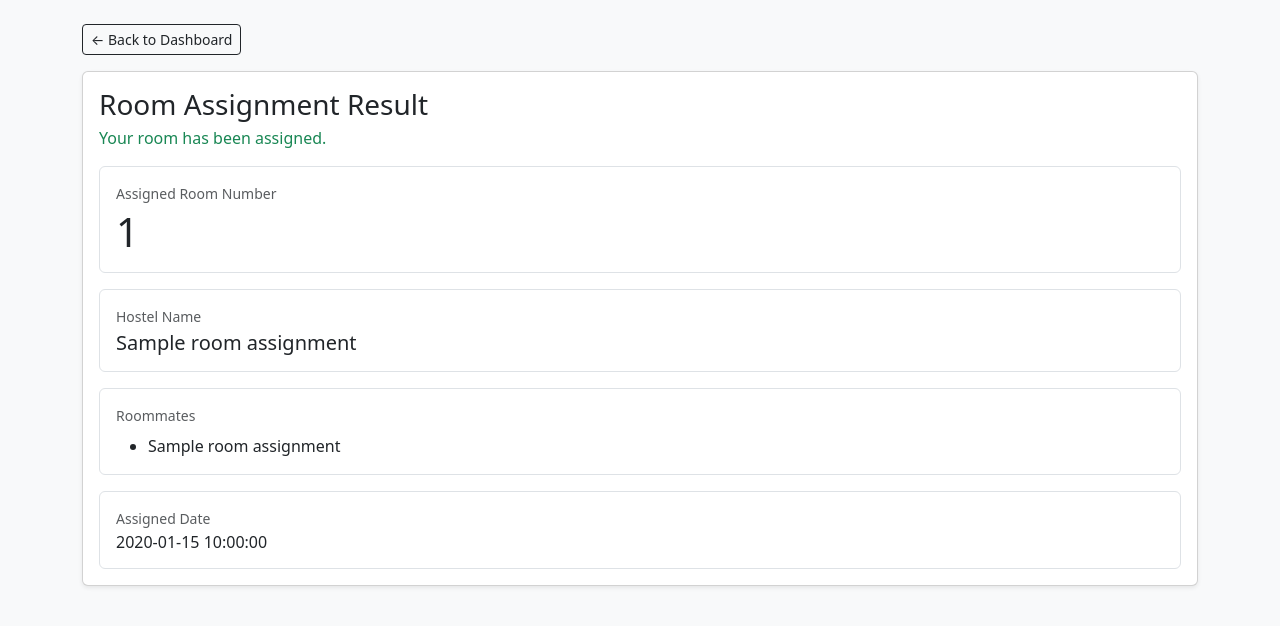
After one commit to 9lixir/dormalign-dbms-project, a Flask app: page /student/assignment in a window 1280 px wide. The commit adds this page. Shown: the top 626 px of the page. Run offline with Flask 3, Linux system fonts and the light colour scheme; the visitor is signed in with stand-in values (Sample User, id 1); a database or web service that is not in the repository returns one stand-in record (values such as "Sample title"); some libraries are stand-ins or nearby versions.

Commit message:
Added compatilibilty and room assignment tabs to student dashboard

```diff
--- a/app.py
+++ b/app.py
@@ -316,6 +316,260 @@ def dashboard():
     }
 
     return render_template("dashboard.html", student=student, preferences=preferences)
+
+
+@app.route("/student/compatibility")
+def student_compatibility():
+    if "user_id" not in session:
+        return redirect("/login")
+
+    conn = get_db_connection()
+    cur = conn.cursor()
+
+    student_id = get_student_id_by_user_id(cur, session["user_id"])
+    if not student_id:
+        cur.close()
+        conn.close()
+        return redirect("/roommate")
+
+    cur.execute(
+        """
+        SELECT s.name, s.department, s.year
+        FROM student s
+        WHERE s.student_id = %s
+        """,
+        (student_id,)
+    )
+    me = cur.fetchone()
+
+    cur.execute(
+        """
+        SELECT assigned_roommate_id, COALESCE(request_status, ''), COALESCE(preferred_room_type, '')
+        FROM roommate_request
+        WHERE student_id = %s
+        ORDER BY request_id
+        LIMIT 1
+        """,
+        (student_id,)
+    )
+    my_request = cur.fetchone()
+    current_target_id = my_request[0] if my_request else None
+    current_status = (my_request[1] if my_request else "").lower()
+    preferred_room_type = (my_request[2] if my_request else "").lower()
+
+    cur.execute(
+        """
+        SELECT
+            other.student_id,
+            other.name,
+            other.department,
+            other.year,
+            c.compatibility_score
+        FROM compatibility_score c
+        JOIN student other
+          ON other.student_id = CASE
+                WHEN c.student1_id = %s THEN c.student2_id
+                ELSE c.student1_id
+             END
+        WHERE c.student1_id = %s OR c.student2_id = %s
+        ORDER BY c.compatibility_score DESC, other.name ASC
+        """,
+        (student_id, student_id, student_id)
+    )
+    rows = cur.fetchall()
+
+    cur.execute(
+        """
+        SELECT EXISTS(
+            SELECT 1 FROM room_assignment WHERE student_id = %s
+        )
+        """,
+        (student_id,)
+    )
+    has_room_assignment = bool(cur.fetchone()[0])
+
+    cur.close()
+    conn.close()
+
+    cards = []
+    for row in rows:
+        cards.append(
+            {
+                "student_id": row[0],
+                "name": row[1],
+                "department": row[2],
+                "year": row[3],
+                "score": row[4],
+                "request_sent": current_target_id == row[0] and current_status == "pending",
+            }
+        )
+
+    request_error = request.args.get("err")
+    request_ok = request.args.get("ok")
+    block_reason = None
+    if has_room_assignment:
+        block_reason = "You already have a room assigned."
+    elif preferred_room_type == "single":
+        block_reason = "Single-room preference is active; roommate requests are disabled."
+
+    current_user = {
+        "name": me[0] if me else "",
+        "department": me[1] if me else "",
+        "year": me[2] if me else "",
+    }
+
+    return render_template(
+        "student_compatibility.html",
+        current_user=current_user,
+        matches=cards,
+        block_reason=block_reason,
+        request_ok=request_ok,
+        request_error=request_error,
+    )
+
+
+@app.route("/student/send_request/<int:target_student_id>", methods=["POST"])
+def student_send_request(target_student_id):
+    if "user_id" not in session:
+        return redirect("/login")
+
+    conn = get_db_connection()
+    cur = conn.cursor()
+
+    student_id = get_student_id_by_user_id(cur, session["user_id"])
+    if not student_id:
+        cur.close()
+        conn.close()
+        return redirect("/roommate")
+
+    if student_id == target_student_id:
+        cur.close()
+        conn.close()
+        return redirect("/student/compatibility?err=self_request")
+
+    cur.execute(
+        """
+        SELECT s1.hostel_id, s2.hostel_id
+        FROM student s1
+        JOIN student s2 ON s2.student_id = %s
+        WHERE s1.student_id = %s
+        """,
+        (target_student_id, student_id)
+    )
+    hostels = cur.fetchone()
+    if not hostels or hostels[0] != hostels[1]:
+        cur.close()
+        conn.close()
+        return redirect("/student/compatibility?err=hostel_mismatch")
+
+    cur.execute(
+        "SELECT EXISTS(SELECT 1 FROM room_assignment WHERE student_id = %s)",
+        (student_id,)
+    )
+    if cur.fetchone()[0]:
+        cur.close()
+        conn.close()
+        return redirect("/student/compatibility?err=already_assigned")
+
+    cur.execute(
+        """
+        SELECT COALESCE(preferred_room_type, '')
+        FROM roommate_request
+        WHERE student_id = %s
+        ORDER BY request_id
+        LIMIT 1
+        """,
+        (student_id,)
+    )
+    room_pref = cur.fetchone()
+    if room_pref and str(room_pref[0]).lower() == "single":
+        cur.close()
+        conn.close()
+        return redirect("/student/compatibility?err=single_pref")
+
+    cur.execute(
+        """
+        UPDATE roommate_request
+        SET assigned_roommate_id = %s, request_status = 'Pending'
+        WHERE student_id = %s
+        """,
+        (target_student_id, student_id)
+    )
+    if cur.rowcount == 0:
+        cur.execute(
+            """
+            INSERT INTO roommate_request (student_id, preferred_room_type, request_status, assigned_roommate_id)
+            VALUES (%s, 'Double', 'Pending', %s)
+            """,
+            (student_id, target_student_id)
+        )
+
+    conn.commit()
+    cur.close()
+    conn.close()
+    return redirect("/student/compatibility?ok=1")
+
+
+@app.route("/student/assignment")
+def student_assignment():
+    if "user_id" not in session:
+        return redirect("/login")
+
+    conn = get_db_connection()
+    cur = conn.cursor()
+
+    student_id = get_student_id_by_user_id(cur, session["user_id"])
+    if not student_id:
+        cur.close()
+        conn.close()
+        return redirect("/roommate")
+
+    cur.execute(
+        """
+        SELECT
+            r.room_id,
+            r.room_number,
+            h.hostel_name,
+            ra.assigned_date
+        FROM room_assignment ra
+        JOIN room r ON r.room_id = ra.room_id
+        JOIN hostel h ON h.hostel_id = r.hostel_id
+        WHERE ra.student_id = %s
+        ORDER BY ra.assignment_id DESC
+        LIMIT 1
+        """,
+        (student_id,)
+    )
+    assignment = cur.fetchone()
+
+    roommates = []
+    if assignment:
+        cur.execute(
+            """
+            SELECT s.name
+            FROM room_assignment ra
+            JOIN student s ON s.student_id = ra.student_id
+            WHERE ra.room_id = %s
+              AND ra.student_id <> %s
+            ORDER BY s.name
+            """,
+            (assignment[0], student_id)
+        )
+        roommates = [r[0] for r in cur.fetchall()]
+
+    cur.close()
+    conn.close()
+
+    assignment_data = None
+    if assignment:
+        assignment_data = {
+            "room_number": assignment[1],
+            "hostel_name": assignment[2],
+            "assigned_date": assignment[3],
+            "roommates": roommates,
+        }
+
+    return render_template("student_assignment.html", assignment=assignment_data)
 
 @app.route("/update_preferences", methods=["GET", "POST"])
 def update_preferences():
--- a/templates/dashboard.html
+++ b/templates/dashboard.html
@@ -305,6 +305,12 @@
         </div>
 
         <div class="actions-wrap mt-4 d-flex gap-3">
+            <a href="/student/compatibility" class="btn btn-outline-success btn-home">
+                <span><i class="fa-solid fa-users me-2"></i>Roommate Compatibility</span>
+            </a>
+            <a href="/student/assignment" class="btn btn-outline-info btn-home">
+                <span><i class="fa-solid fa-house me-2"></i>Room Assignment</span>
+            </a>
             <form action="/profile/edit" method="GET">
                 <button type="submit" class="btn btn-outline-primary btn-home">
                 <span><i class="fa-solid fa-user-pen me-2"></i>Edit Profile</span>
--- /dev/null
+++ b/templates/student_assignment.html
@@ -0,0 +1,52 @@
+<!DOCTYPE html>
+<html lang="en">
+<head>
+    <meta charset="UTF-8">
+    <meta name="viewport" content="width=device-width, initial-scale=1.0">
+    <title>DormAlign | Room Assignment</title>
+    <link href="https://cdn.jsdelivr.net/npm/bootstrap@5.3.2/dist/css/bootstrap.min.css" rel="stylesheet">
+</head>
+<body class="bg-light">
+    <div class="container py-4">
+        <a href="/dashboard" class="btn btn-outline-dark btn-sm mb-3">&larr; Back to Dashboard</a>
+
+        <div class="card shadow-sm">
+            <div class="card-body">
+                <h3 class="mb-1">Room Assignment Result</h3>
+                {% if assignment %}
+                <p class="text-success mb-3">Your room has been assigned.</p>
+                <div class="border rounded p-3 mb-3 bg-white">
+                    <small class="text-muted d-block mb-1">Assigned Room Number</small>
+                    <h1 class="m-0">{{ assignment.room_number }}</h1>
+                </div>
+
+                <div class="border rounded p-3 mb-3 bg-white">
+                    <small class="text-muted d-block mb-1">Hostel Name</small>
+                    <h5 class="m-0">{{ assignment.hostel_name }}</h5>
+                </div>
+
+                <div class="border rounded p-3 mb-3 bg-white">
+                    <small class="text-muted d-block mb-2">Roommates</small>
+                    {% if assignment.roommates %}
+                    <ul class="mb-0">
+                        {% for mate in assignment.roommates %}
+                        <li>{{ mate }}</li>
+                        {% endfor %}
+                    </ul>
+                    {% else %}
+                    <p class="mb-0">No roommates (single occupancy).</p>
+                    {% endif %}
+                </div>
+
+                <div class="border rounded p-3 bg-white">
+                    <small class="text-muted d-block mb-1">Assigned Date</small>
+                    <h6 class="m-0">{{ assignment.assigned_date }}</h6>
+                </div>
+                {% else %}
+                <p class="text-muted mb-0">No room assigned yet. Please wait for admin allocation.</p>
+                {% endif %}
+            </div>
+        </div>
+    </div>
+</body>
+</html>
```
Also changed, not shown: templates/student_compatibility.html (added, +82 -0 lines).
